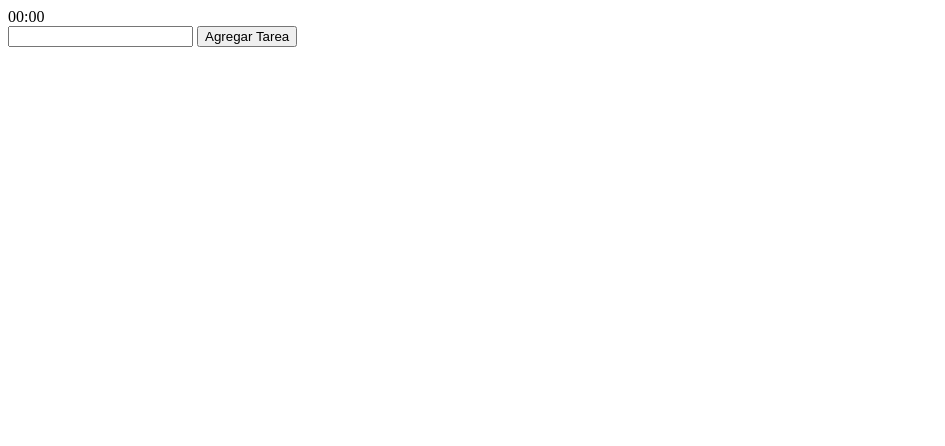
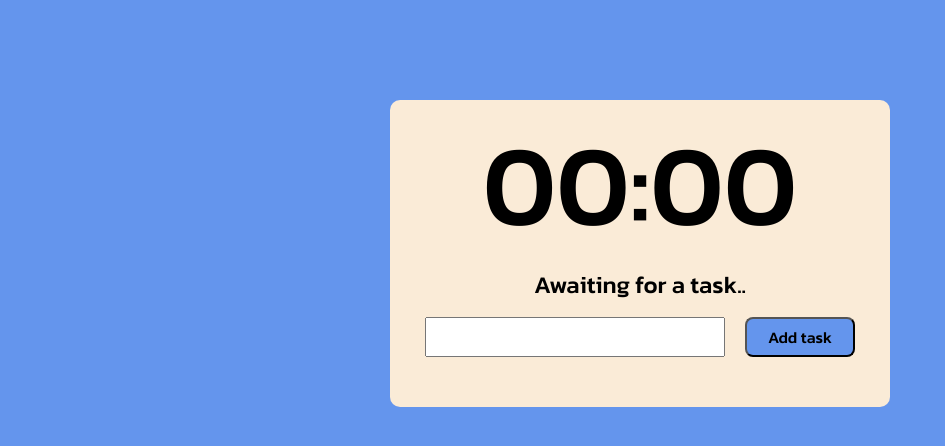
Before and after one commit to Sanchez1492/pomodoro, a plain HTML site: page index.html in a window 1280 px wide. Shown: the whole page, without its empty margins (0-945 px from the left). Drawn offline with Linux system fonts and the light colour scheme.

Commit message:
finished pomodoro proyect

```diff
--- a/index.html
+++ b/index.html
@@ -6,6 +6,9 @@
     <meta name="viewport" content="width=device-width, initial-scale=1.0">
     <title>Pomodoro</title>
     <link rel="stylesheet" href="style.css">
+    <link rel="preconnect" href="https://fonts.googleapis.com">
+    <link rel="preconnect" href="https://fonts.gstatic.com" crossorigin>
+    <link href="https://fonts.googleapis.com/css2?family=Kanit:wght@500&display=swap" rel="stylesheet">
 </head>
 <body>
     <div id="app">
@@ -21,7 +24,7 @@
                 <div class="form">
                     <form action="">
                         <input type="text" id="itTask">
-                        <input type="submit" id="addButton" value="Agregar Tarea">
+                        <input type="submit" id="addButton" value="Add task">
                     </form>
                 </div>
                 <div id="tasks">
--- a/main.js
+++ b/main.js
@@ -9,6 +9,7 @@ const bAdd = document.querySelector('#addButton')
 const itTask = document.querySelector('#itTask')
 const form = document.querySelector('.form')
 const taskName = document.querySelector('#time #taskName')
+taskName.textContent = 'Awaiting for a task..'
 
 renderTime();
 renderTasks();
@@ -63,7 +64,7 @@ function renderTasks() {
             if(!timer) {
                 const id = button.getAttribute('data-id')
                 startButtonHandler(id)
-                button.textContent = 'In progress..'
+                button.textContent = 'In process..'
             }
         })
     })
@@ -71,7 +72,7 @@ function renderTasks() {
 
 //Vamos a calcular los 25 miuntos de la actividad principal
 function startButtonHandler(id) {
-    timeCounter = 5; //Formato de tiempo
+    timeCounter = 25 * 60; //Formato de tiempo
     currentTask = id;
     const taskIndex = tasksList.findIndex(task => task.id === id)
     taskName.textContent = tasksList[taskIndex].title
@@ -100,7 +101,7 @@ function timerHandler(id) {
 }
 
 function startBreak() {
-    timeCounter = 5
+    timeCounter = 5 * 60
     taskName.textContent = 'Break'
     renderTime();
     timerBreak = setInterval(() => {
--- a/style.css
+++ b/style.css
@@ -0,0 +1,105 @@
+* {
+    margin: 0;
+    padding: 0;
+    box-sizing: border-box;
+}
+
+body {
+    background-color: cornflowerblue;
+    font-family: 'Kanit', sans-serif;
+    font-size: 62.5%;
+}
+
+#app {
+    width: 500px;
+    background-color: antiquewhite;
+    margin: auto;
+    border-radius: 10px;
+    margin-top: 100px;
+}
+
+#app #value {
+    font-size: 7rem;
+    text-align: center;
+    font-weight: 400;
+}
+
+.tasks-container {
+    padding-bottom: 25px;
+}
+
+.tasks-container .form {
+    display: flex;
+    justify-content: center;
+    align-items: center;
+    padding-bottom: 25px;
+}
+
+.tasks-container .form form {
+    display: flex;
+    gap: 20px;
+}
+
+.tasks-container .form input[type=text] {
+    width: 300px;
+    height: 40px;
+    font-family: 'Kanit', sans-serif;
+    font-size: 1rem;
+    font-weight: 400;
+    padding-left: 5px;
+}
+
+.tasks-container .form input[type=submit] {
+    font-family: 'Kanit', sans-serif;
+    font-size: 1rem;
+    font-weight: 300;
+    background-color: cornflowerblue;
+    width: 110px;
+    height: 40px;
+    border-radius: 8px;
+}
+
+/* <div class="task">
+    <div class="completed">${
+        task.completed
+        ? `<span class="done">Done</span>`
+        :`<button class="start-button" data-id="${task.id}">Start</button>`}</div>
+    <div class="title">${task.title}</div>
+</div>   */
+
+.tasks-container .task {
+    display: flex;
+    margin-left: 10px;
+    gap: 15px;
+    font-family: 'Kanit', sans-serif;
+    font-size: 1.5rem;
+    font-weight: 400;
+    margin-top: 20px;
+}
+
+.tasks-container .task button {
+    font-family: 'Kanit', sans-serif;
+    font-size: 1rem;
+    font-weight: 400;
+    background-color: cornflowerblue;
+    width: 100px;
+    height: 35px;
+    border-radius: 8px;
+}
+
+.tasks-container .task .done {
+    font-size: 1rem;
+    font-weight: 400;
+    color: darkgrey;
+    background-color: lightgray;
+    padding: 5px 31px;
+    border-radius: 5px;
+
+}
+
+#taskName {
+    font-size: 1.5rem;
+    font-weight: 400;
+    text-align: center;
+    margin-bottom: 15px;
+}
```
